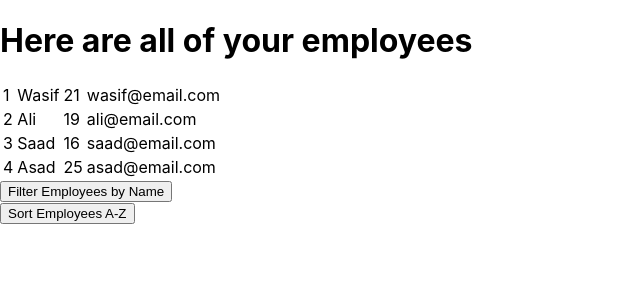
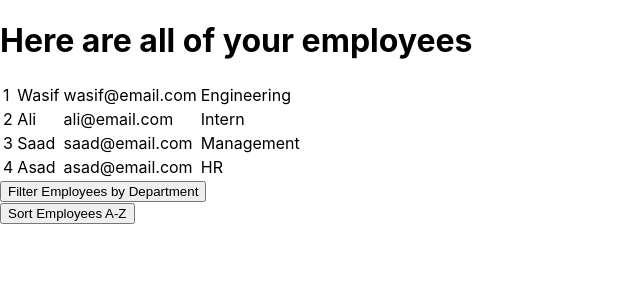
Before and after one commit to sarahm16/React-Directory, a React (Create React App) app in the folder react-directory/: page / in a window 1280 px wide. Shown: the top 300 px of the page, without its empty margins (0-640 px from the left). Built offline with nearby package versions, Linux system fonts and the light colour scheme.

Commit message:
added department to employee list

```diff
--- a/react-directory/src/components/employeeContainer.js
+++ b/react-directory/src/components/employeeContainer.js
@@ -9,7 +9,7 @@ function Employees() {
             <Table employees={employeeList}/>
             {/* {renderTable()}; */}
             <div className='buttons'>
-                <Button task="Filter Employees by Name" page='filter'/><br />
+                <Button task="Filter Employees by Department" page='filter'/><br />
                 <Button task="Sort Employees A-Z" page='sort' /><br />
             </div>
         </div>
--- a/react-directory/src/components/employeeList.js
+++ b/react-directory/src/components/employeeList.js
@@ -1,8 +1,8 @@
 let employeeList =  [
-    { id: 1, name: 'Wasif', age: 21, email: 'wasif@email.com' },
-    { id: 2, name: 'Ali', age: 19, email: 'ali@email.com' },
-    { id: 3, name: 'Saad', age: 16, email: 'saad@email.com' },
-    { id: 4, name: 'Asad', age: 25, email: 'asad@email.com' }
+    { id: 1, name: 'Wasif', age: 21, email: 'wasif@email.com', department: 'Engineering' },
+    { id: 2, name: 'Ali', age: 19, email: 'ali@email.com', department: 'Intern' },
+    { id: 3, name: 'Saad', age: 16, email: 'saad@email.com', department: 'Management' },
+    { id: 4, name: 'Asad', age: 25, email: 'asad@email.com', department: 'HR' }
 ]
 
 export default employeeList;
--- a/react-directory/src/components/table.js
+++ b/react-directory/src/components/table.js
@@ -11,13 +11,13 @@ class Table extends Component {
     renderTableData() {
         console.log('rendering')
         return this.state.employees.map((employee, index) => {
-           const { id, name, age, email } = employee //destructuring
+           const { id, name, email, department } = employee //destructuring
            return (
               <tr key={id}>
                  <td>{id}</td>
                  <td>{name}</td>
-                 <td>{age}</td>
                  <td>{email}</td>
+                 <td>{department}</td>
               </tr>
            )
         })
@@ -27,7 +27,7 @@ class Table extends Component {
         return (
            <div>
               <h1 id='title'>Here are all of your employees</h1>
-              <table id='students'>
+              <table id='employees'>
                  <tbody>
                     {this.renderTableData()}
                  </tbody>
```
